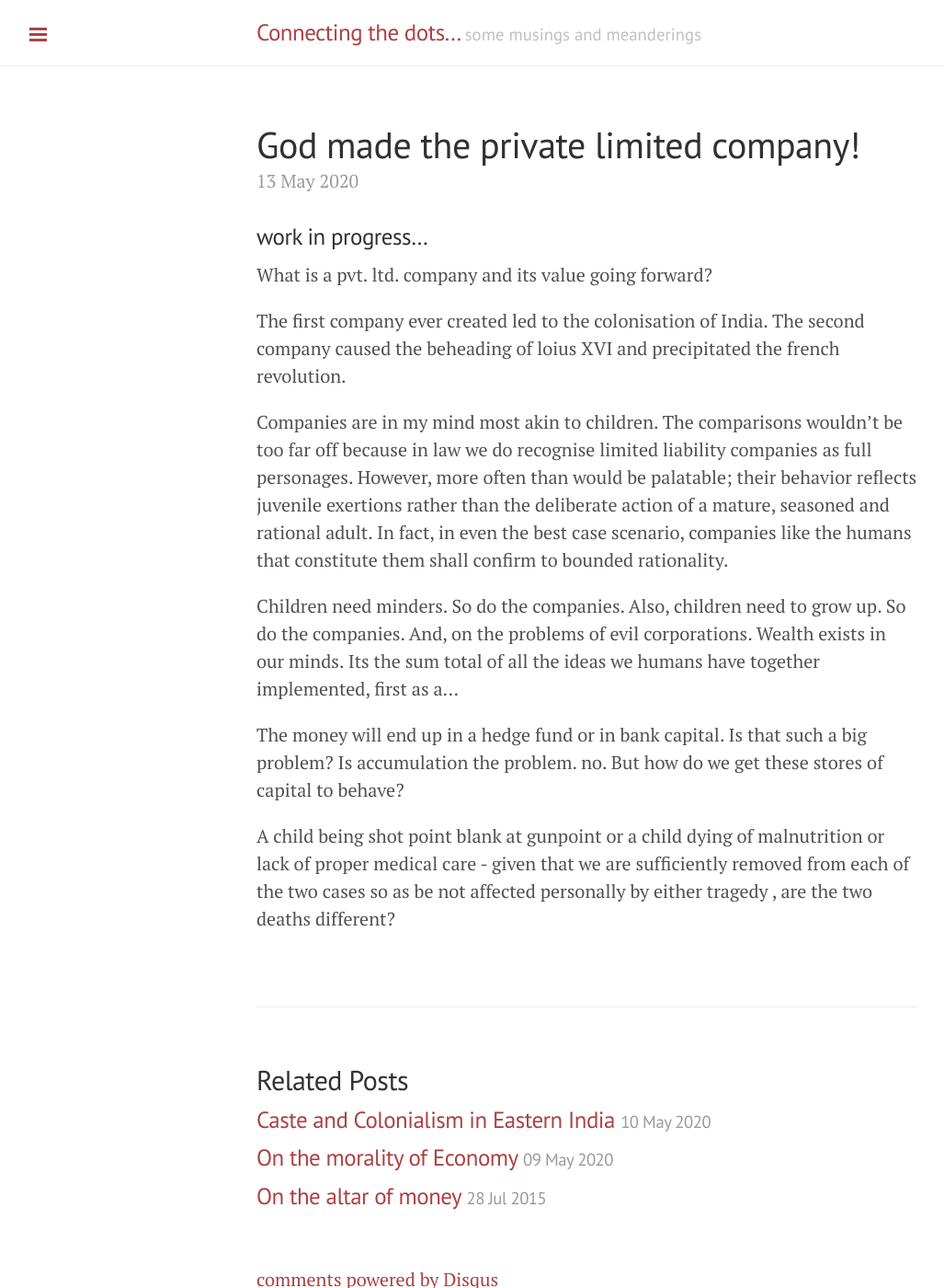
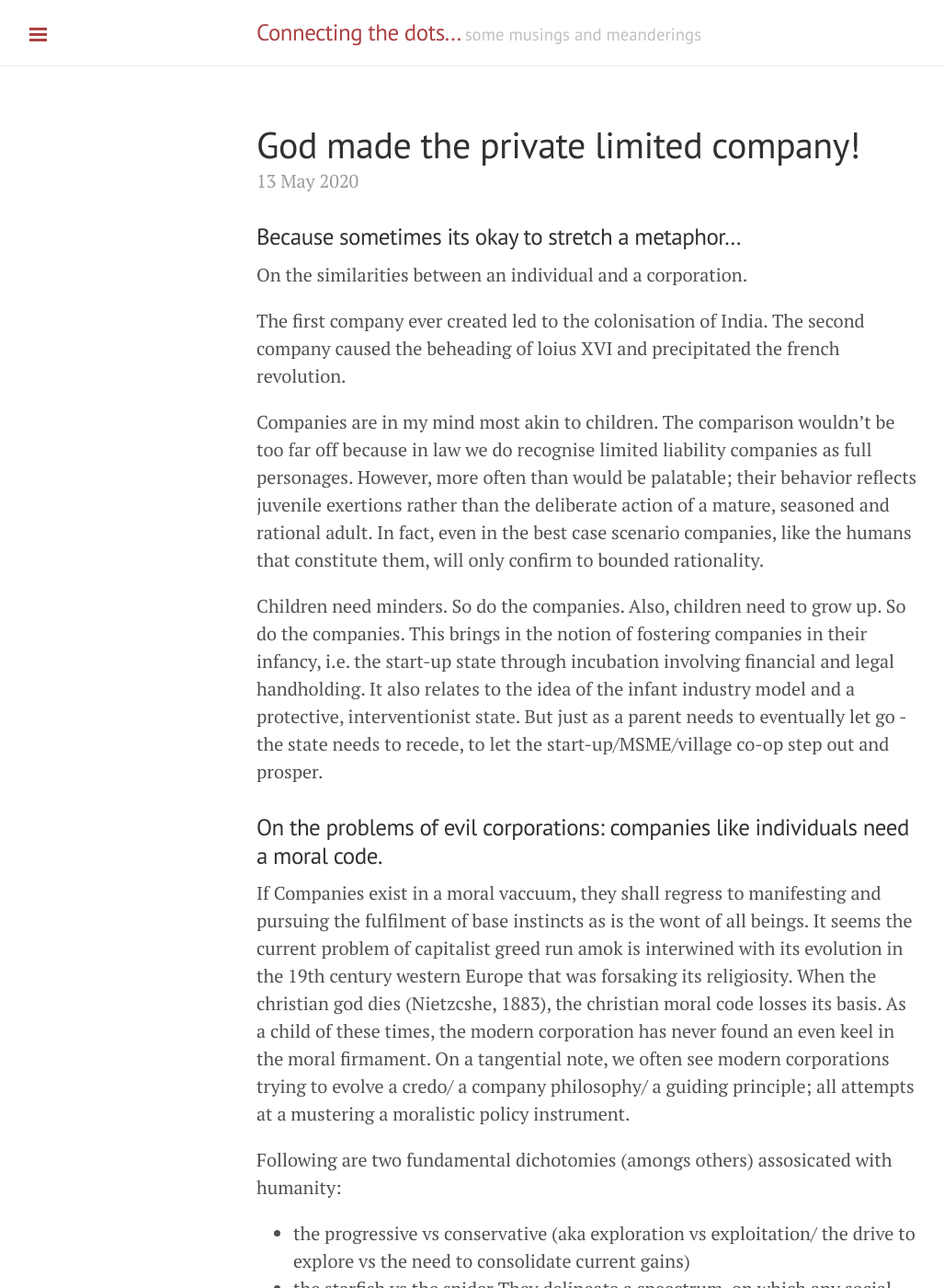
Before and after one commit to auag92/blog, a Jekyll site: the page built from _posts/2020-05-13-company.md, in a window 1280 px wide and 1400 px high. Shown: the whole window at 92% size, without its empty margins (1-1028 px from the left). Built offline with Jekyll 4.4.1, drawn with Linux system fonts in a browser that asks for light colours; comment, search, counter and statistics services are not loaded; some of the changed text lies outside the part shown.

Commit message:
company modified

```diff
--- a/_posts/2020-05-13-company.md
+++ b/_posts/2020-05-13-company.md
@@ -4,31 +4,50 @@ title: God made the private limited company!
 comments: True
 published: True
 ---
-### work in progress...
-What is a pvt. ltd. company and its value going forward?
+### Because sometimes its okay to stretch a metaphor...
+On the similarities between an individual and a corporation.
 
 The first company ever created led to the colonisation of India.
 The second company caused the beheading of loius XVI and precipitated
 the french revolution.
 
-Companies are in my mind most akin to children. The comparisons wouldn't
+Companies are in my mind most akin to children. The comparison wouldn't
 be too far off because in law we do recognise limited liability companies
 as full personages. However, more often than would be palatable; their behavior
 reflects juvenile exertions rather than the deliberate action of a mature,
-seasoned and rational adult. In fact, in even the best case scenario,
-companies like the humans that constitute them shall confirm to bounded
+seasoned and rational adult. In fact, even in the best case scenario companies,
+like the humans that constitute them, will only confirm to bounded
 rationality.
 
 Children need minders. So do the companies. Also, children need to grow up.
-So do the companies. And, on the problems of evil corporations.
-Wealth exists in our minds. Its the sum total of all the ideas we
-humans have together implemented, first as a...
+So do the companies. This brings in the notion of fostering companies in their
+infancy, i.e. the start-up state through incubation involving financial and legal
+handholding. It also relates to the idea of the infant industry model and a protective,
+interventionist state. But just as a parent needs to eventually let go - the state needs to
+recede, to let the start-up/MSME/village co-op step out and prosper.
 
-The money will end up in a hedge fund or in bank capital.
-Is that such a big problem? Is accumulation the problem. no.
-But how do we get these stores of capital to behave?
+### On the problems of evil corporations: companies like individuals need a moral code.
+If Companies exist in a moral vaccuum, they shall regress to manifesting and pursuing the fulfilment of
+base instincts as is the wont of all beings. It seems the current problem of capitalist greed run amok
+is interwined with its evolution in the 19th century western Europe that was forsaking its religiosity.
+When the christian god dies (Nietzcshe, 1883), the christian moral code losses its basis. As a child of these
+times, the modern corporation has never found an even keel in the moral firmament. On a tangential note,
+we often see modern corporations trying to evolve a credo/ a company philosophy/ a guiding principle;
+all attempts at a mustering a moralistic policy instrument.
 
-A child being shot point blank at gunpoint or a child dying of malnutrition or
-lack of proper medical care - given that we are sufficiently removed from each of
-the two cases so as be not affected personally by either tragedy , are the
-two deaths different?
+Following are two fundamental dichotomies (amongs others) assosicated with humanity:
+ * the progressive vs conservative (aka exploration vs exploitation/ the drive to explore vs the need to consolidate current gains)
+ * the starfish vs the spider
+They delineate a speectrum, on which any social system exists. The key to equilibrium and
+harmony in this paradigm is fostering the right mix of individuals/institutions with these
+opposing traits since its not possible to have just or the other. I proffer that at organisational
+scale, while the government represents the conservative, the joint, the committee based or some what
+consensus driven view--- the company represets the adventurous, free-wheeling, individualistic
+progressive spirit.
+
+Lastly, a summary note: wealth exists in our minds. Comapnies exist in our minds as well.
+Companies are one storehouse of this wealth(both monetized and intellectual) among others.
+Companies are also one way of aggegating and expressing the "will" of the people. In this form they
+serve as a counterweight to the other major angency built out of public will and capital. viz. the
+government. We need to nurture companies, provide them with a moral compass and value them as a just
+votary in our polity and an actor in our economy.
```
Also changed, not shown: _posts/2020-05-12-action.md (added, +12 -0 lines), _posts/2020-05-14-democracy.md (added, +16 -0 lines).
